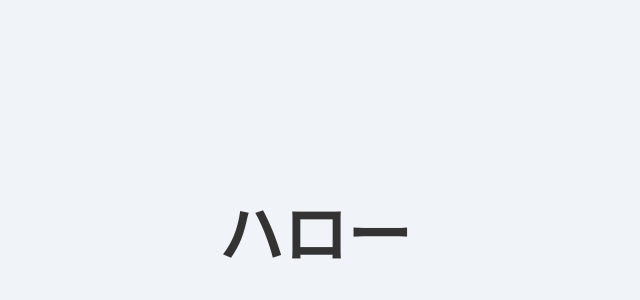
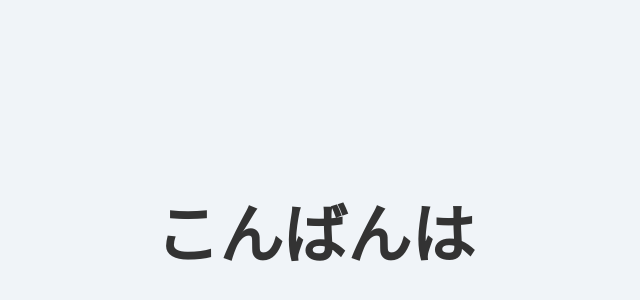
Before and after one commit to tteruaki-arch/tttest, a plain HTML site: page index.html in a window 1280 px wide. Shown: the part 170-470 px from the top of the page, without its empty margins (325-965 px from the left). Drawn offline with Linux system fonts and the light colour scheme.

Commit message:
Add greeting web page
Co-Authored-By: Claude Sonnet 5.5 <noreply@anthropic.com>

```diff
--- a/index.html
+++ b/index.html
@@ -3,7 +3,7 @@
 <head>
   <meta charset="UTF-8">
   <meta name="viewport" content="width=device-width, initial-scale=1.0">
-  <title>ハロー</title>
+  <title>こんばんは</title>
   <style>
     body {
       margin: 0;
@@ -21,6 +21,6 @@
   </style>
 </head>
 <body>
-  <h1>ハロー</h1>
+  <h1>こんばんは</h1>
 </body>
 </html>
```
